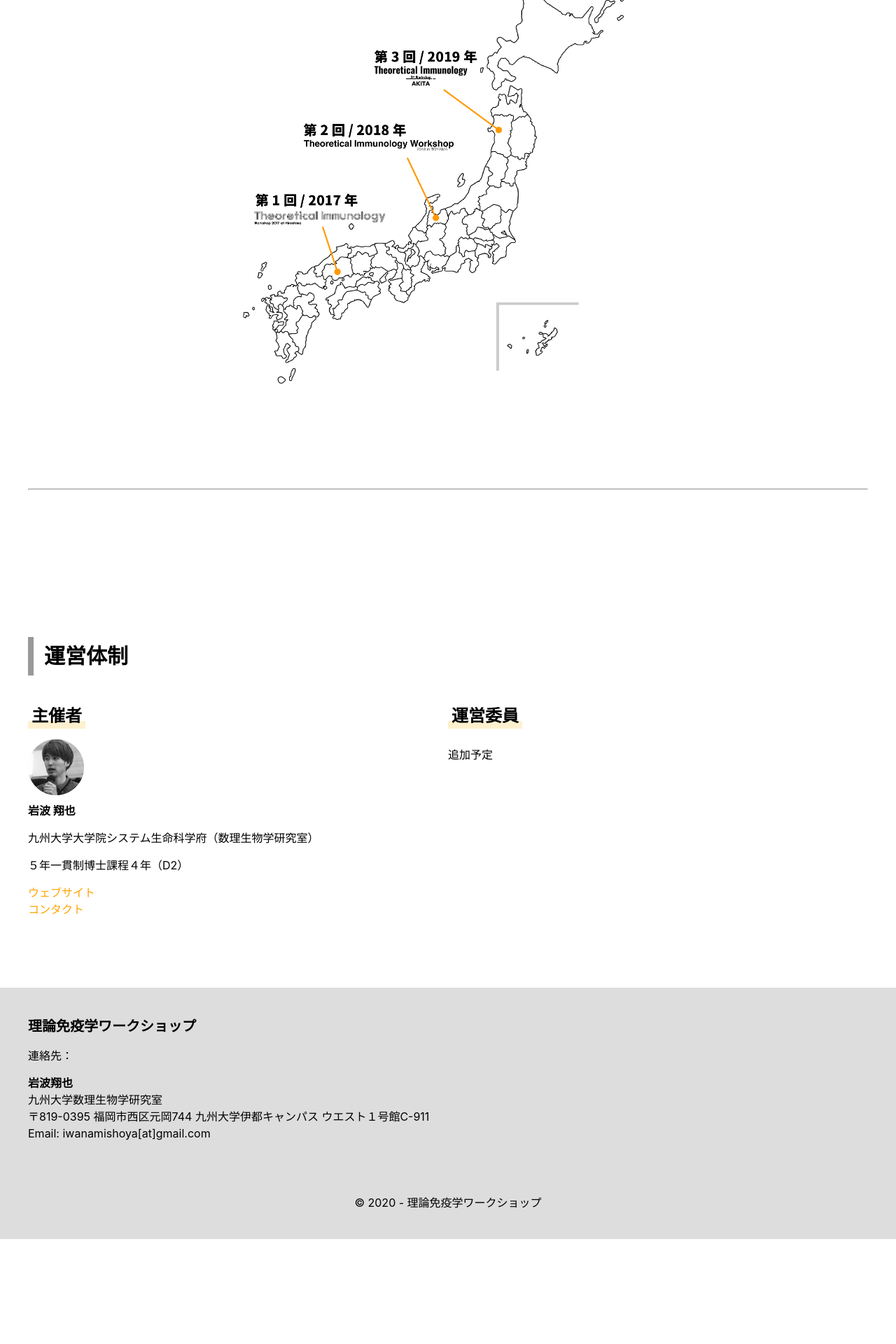
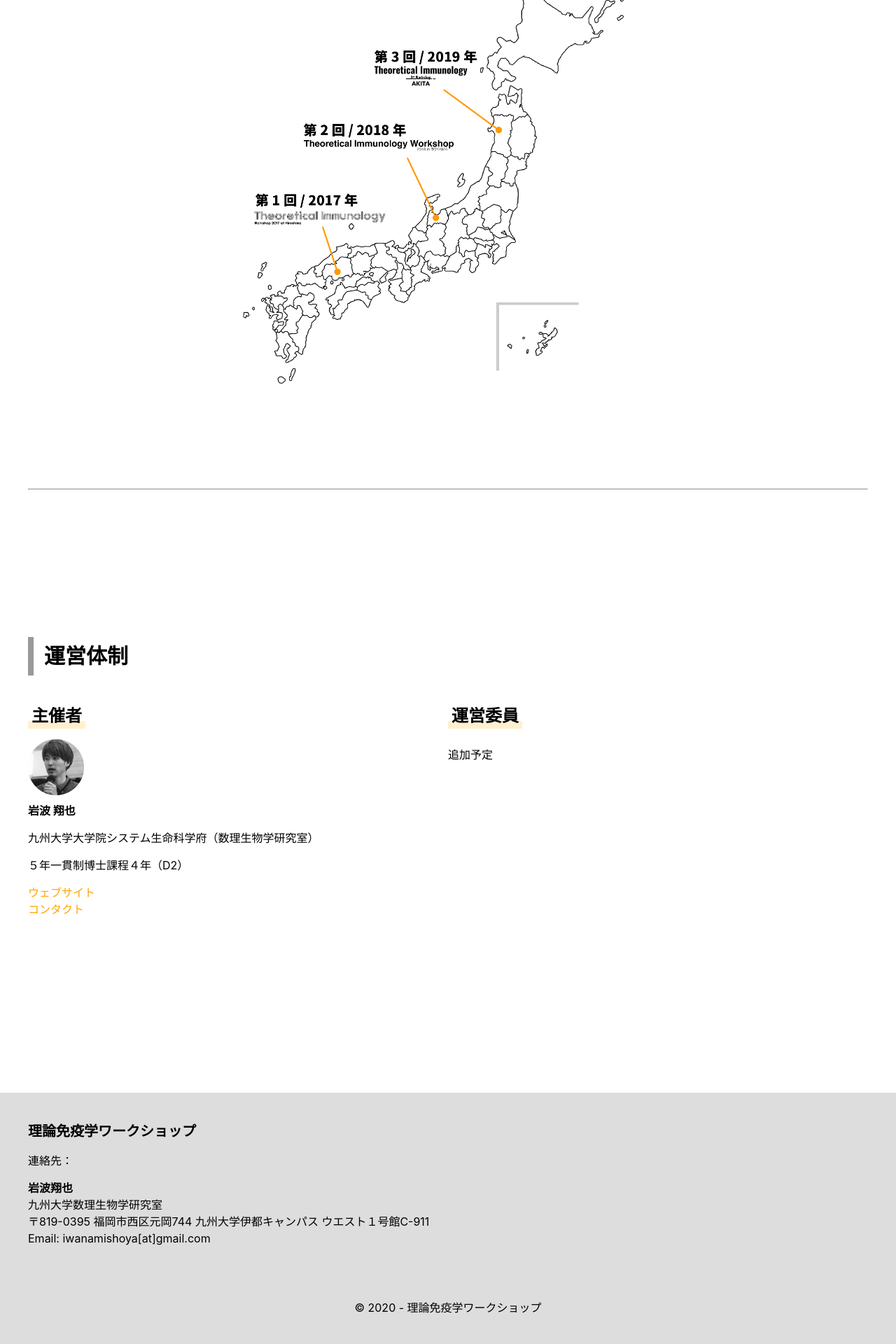
Before and after one commit to iwanaminami/theoreticalimmunologyworkshop, a Jekyll site: the page built from index.md, in a window 1280 px wide. Shown: the part 2190-4110 px from the top of the page at 70% size. Built offline with Jekyll 4.4.1, drawn with Linux system fonts in a browser that asks for light colours; before the commit the page ends 3960 px from its top, so only the background shows below that.

Commit message:
Update index.md

```diff
--- a/index.md
+++ b/index.md
@@ -72,7 +72,7 @@ last_modified_at: 2019-07-12 01:28:37 +0900
 <hr>
 </div>
 
-<div class="page-strip">
+<div class="page-strip clearfix">
 <div class="wrapper">
 <h2>運営体制</h2>
 <div class="page-column50">
```
